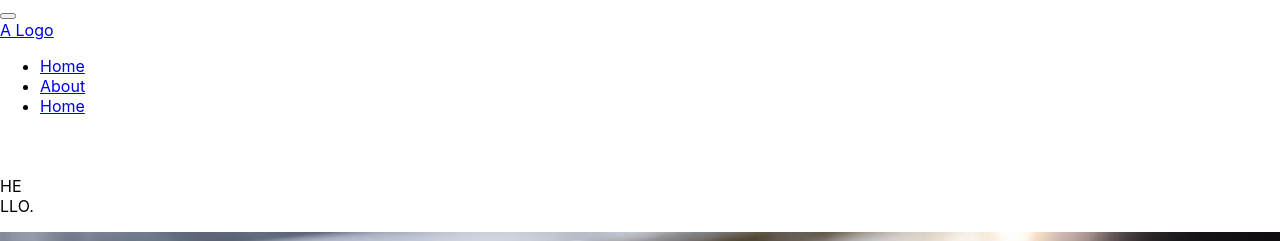
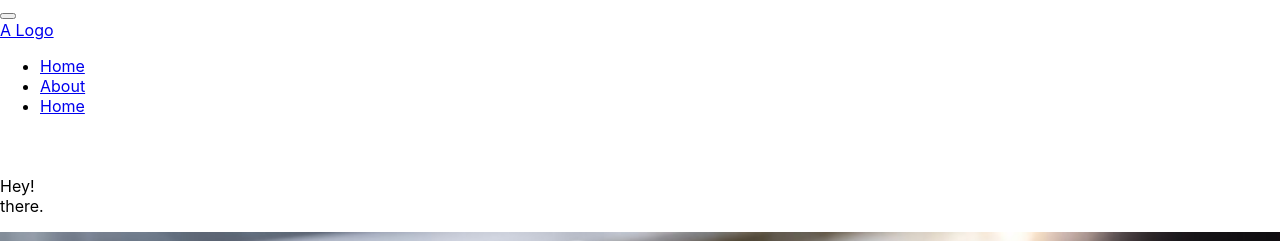
Before and after one commit to AnshikaPranzal/React, a React app: page / in a window 1280 px wide. Shown: the top 241 px of the page. Built offline with nearby package versions, Linux system fonts and the light colour scheme; a web font is replaced by a local one.

Commit message:
Update Hello.js

```diff
--- a/src/component/Hello/Hello.js
+++ b/src/component/Hello/Hello.js
@@ -8,10 +8,9 @@ import h from './Hello.css';
 
     clss.push(h.nem)
   }
-  const some=() => console.log('gh');
 const hl = lo => (
 
-   <div className={clss.join('')} onScroll={disa} ><p>HE<br></br>LLO<span>.</span></p>
+   <div className={clss.join('')} onScroll={disa} ><p>Hey!<br></br>there<span>.</span></p>
 
    </div>
 
```
